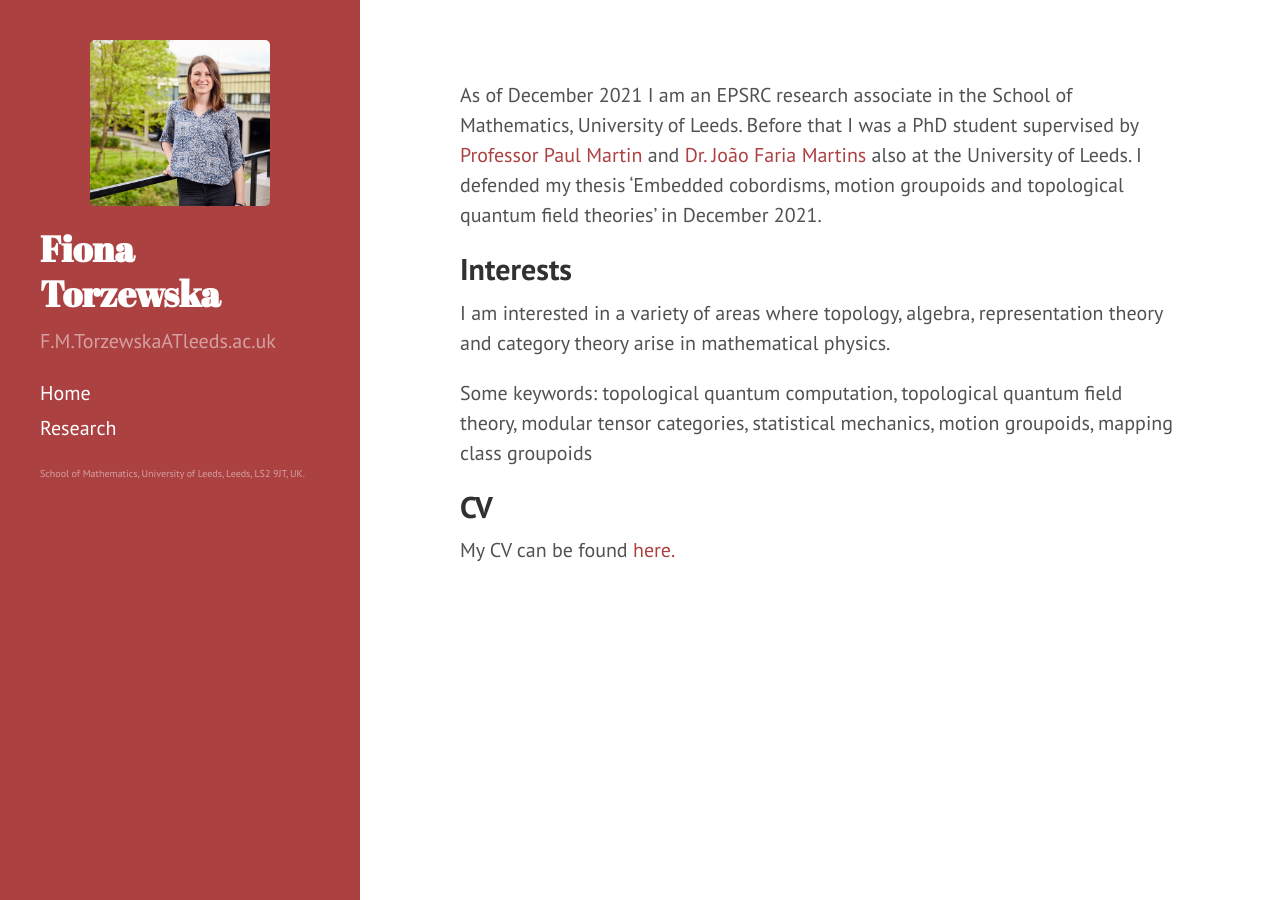
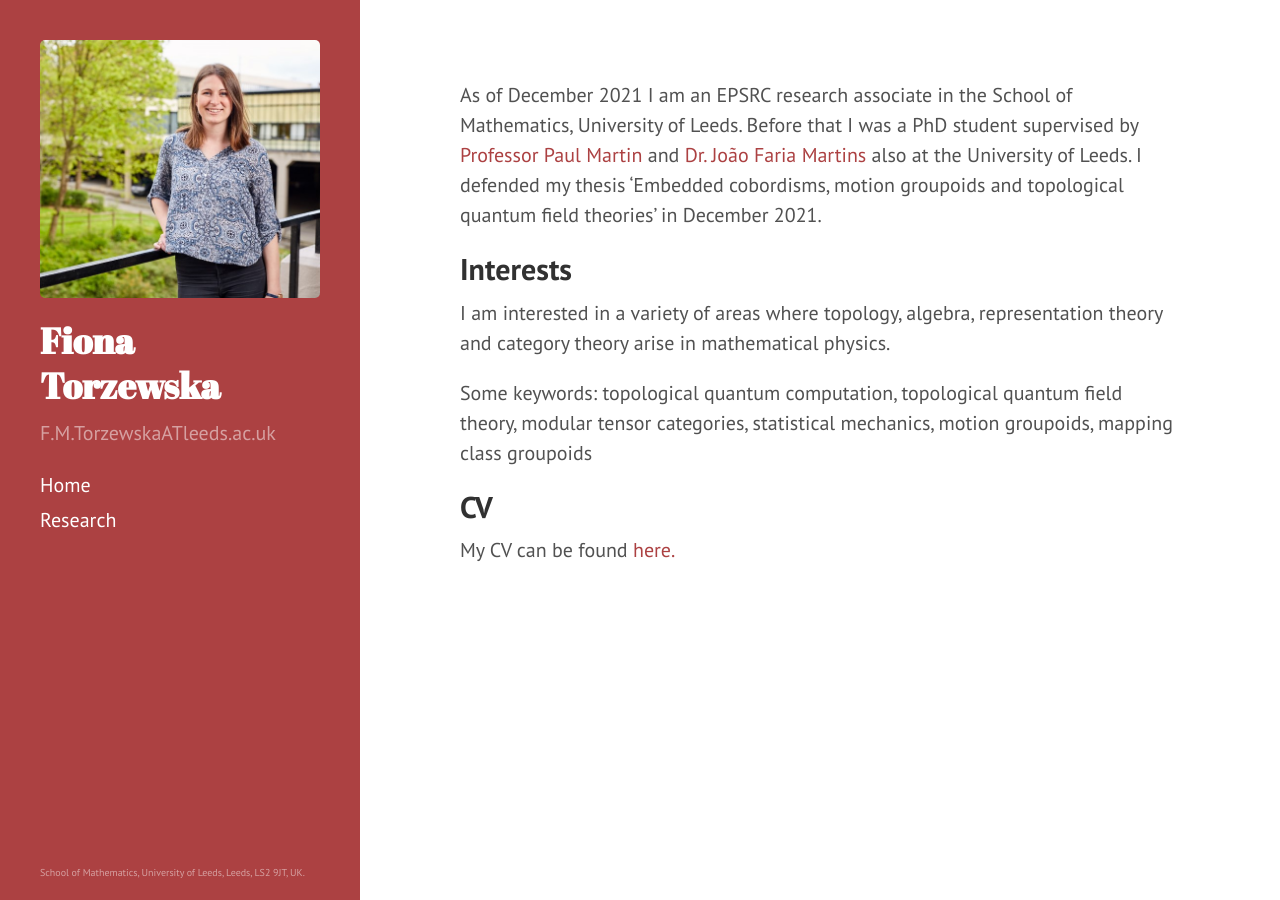
Before and after one commit to fionatorzewska/fionatorzewska.github.io, a Jekyll site: the page built from index.md, in a window 1280 px wide. Built offline with Jekyll 4.4.1, drawn with Linux system fonts in a browser that asks for light colours; Markdown is read by kramdown in place of the engine named in the settings; the list of posts is cut into pages by our own code.

Commit message:
Update sidebar.html

```diff
--- a/_includes/sidebar.html
+++ b/_includes/sidebar.html
@@ -1,9 +1,7 @@
 <div class="sidebar">
   <div class="container sidebar-sticky" >
-      <div class="container">
-          <img src='{{"/Images/Me.jpg" | absolute_url}}' alt="Me" style="display: block; margin-left: auto; margin-right: auto; width:75%;">
-   </div>
     <div class="sidebar-about">
+      <img src='{{"/Images/Me.jpg" | absolute_url}}' alt="Me" style="display: block; margin-left: auto; margin-right: auto; width:100%;">
       <h1 style="font-size:180%"; position: relative;>
         <a href="{{ '/' | relative_url }}">
           {{ site.title }}
@@ -34,6 +32,6 @@
     </nav>
 
    <!--- <p>&copy; {{ site.time | date: '%Y' }}. All rights reserved.</p> --->
-      <p style="font-size:50%"; position=absolute; bottom=0>School of Mathematics, University of Leeds, Leeds,</em> LS2 9JT, UK. </p>
+      <p style="font-size:50%; position: absolute; bottom: 0">School of Mathematics, University of Leeds, Leeds,</em> LS2 9JT, UK. </p>
   </div>
 </div>
```
